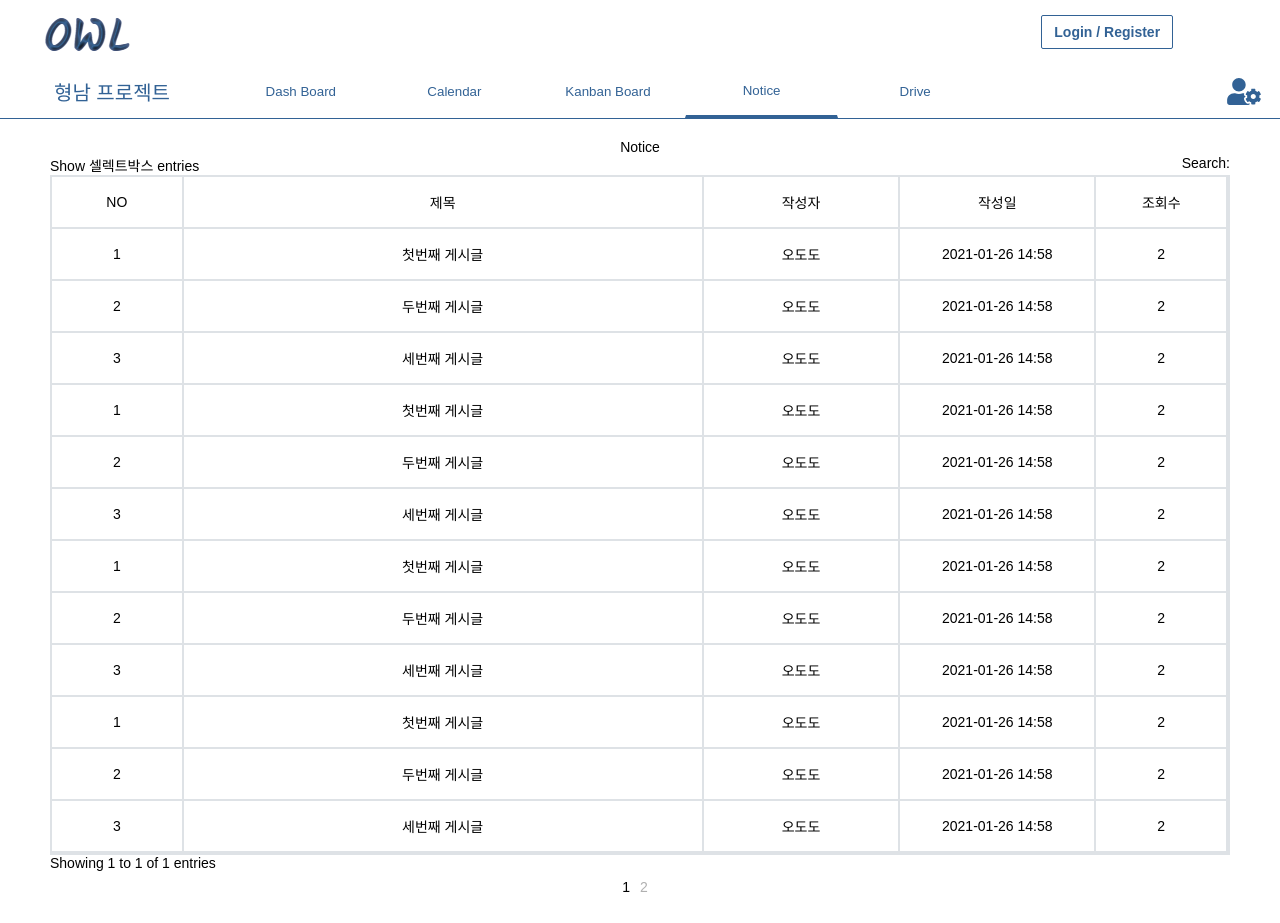
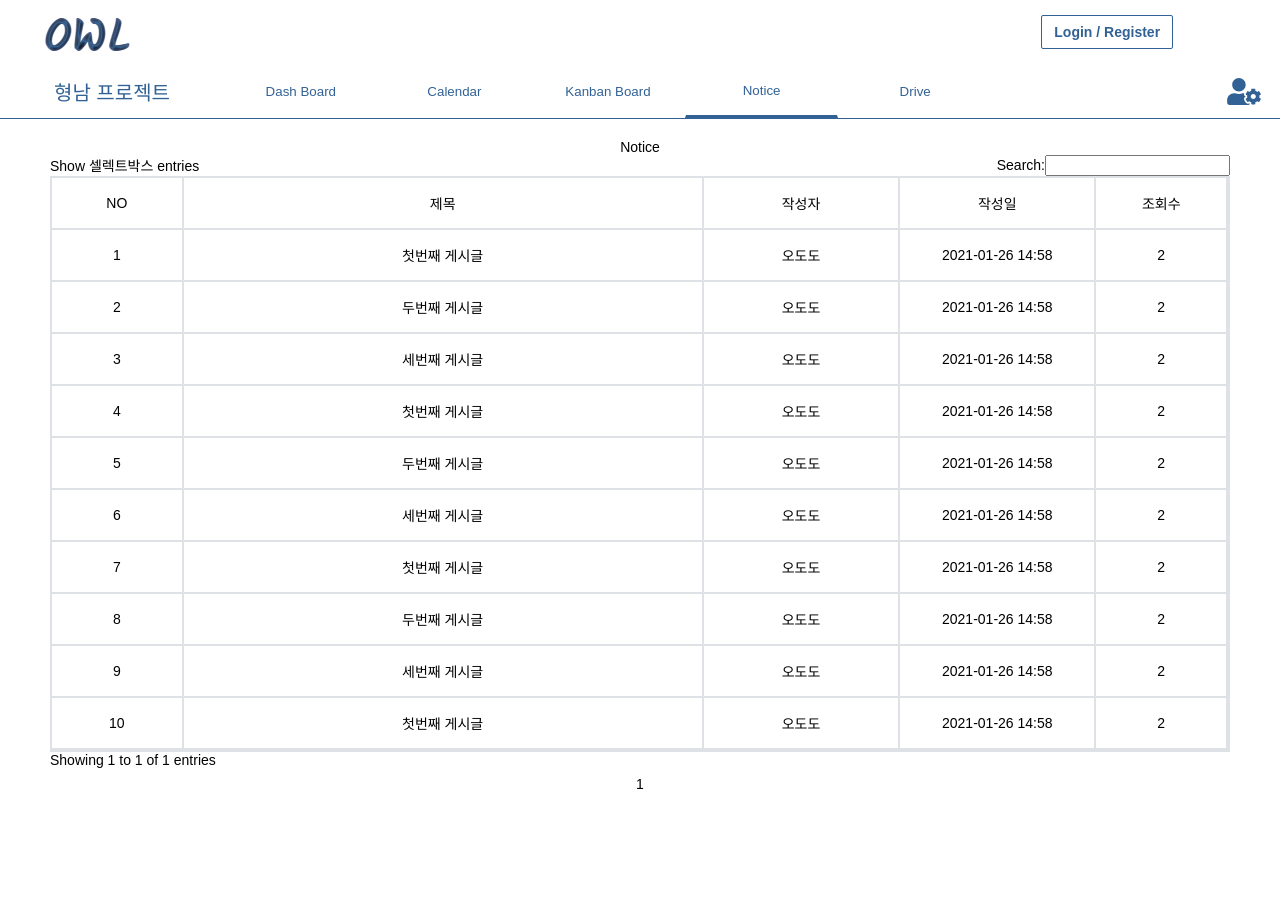
Before and after one commit to hyoungnamoh/react-owl, a Next.js app in the folder front/: page /project/projectList/projectDetail in a window 1280 px wide. Both pictures are taken after a click on the button "Notice". After the commit the page ends 820 px from the top, so only its background shows below. Built offline with nearby package versions, Linux system fonts and the light colour scheme.

Commit message:
Add: 공지사항 검색기능 추가 중

```diff
--- a/front/components/NoticeTable.tsx
+++ b/front/components/NoticeTable.tsx
@@ -1,9 +1,9 @@
 import dayjs from "dayjs";
-import { useEffect, useState } from "react";
+import { ChangeEvent, useCallback, useEffect, useRef, useState } from "react";
 import styles from '../styles/NoticeTable.module.scss';
 import PagingButton from "./PagingButton";
 
-const noticeDummyData: NoticeItem[] = [
+let noticeDummyData: NoticeItem[] = [
   {
     id: 1,
     title: '첫번째 게시글',
@@ -26,64 +26,50 @@ const noticeDummyData: NoticeItem[] = [
     view: 2,
   },
   {
-    id: 1,
+    id: 4,
     title: '첫번째 게시글',
     writer: '오도도',
     createdAt: dayjs().format('YYYY-MM-DD HH:mm'),
     view: 2,
   },
   {
-    id: 2,
+    id: 5,
     title: '두번째 게시글',
     writer: '오도도',
     createdAt: dayjs().format('YYYY-MM-DD HH:mm'),
     view: 2,
   },
   {
-    id: 3,
+    id: 6,
     title: '세번째 게시글',
     writer: '오도도',
     createdAt: dayjs().format('YYYY-MM-DD HH:mm'),
     view: 2,
   },
   {
-    id: 1,
+    id: 7,
     title: '첫번째 게시글',
     writer: '오도도',
     createdAt: dayjs().format('YYYY-MM-DD HH:mm'),
     view: 2,
   },
   {
-    id: 2,
+    id: 8,
     title: '두번째 게시글',
     writer: '오도도',
     createdAt: dayjs().format('YYYY-MM-DD HH:mm'),
     view: 2,
   },
   {
-    id: 3,
+    id: 9,
     title: '세번째 게시글',
     writer: '오도도',
     createdAt: dayjs().format('YYYY-MM-DD HH:mm'),
     view: 2,
   },
   {
-    id: 1,
+    id: 10,
     title: '첫번째 게시글',
-    writer: '오도도',
-    createdAt: dayjs().format('YYYY-MM-DD HH:mm'),
-    view: 2,
-  },
-  {
-    id: 2,
-    title: '두번째 게시글',
-    writer: '오도도',
-    createdAt: dayjs().format('YYYY-MM-DD HH:mm'),
-    view: 2,
-  },
-  {
-    id: 3,
-    title: '세번째 게시글',
     writer: '오도도',
     createdAt: dayjs().format('YYYY-MM-DD HH:mm'),
     view: 2,
@@ -93,45 +79,50 @@ const NoticeTable = () => {
   const [noticeList, setNoticeList] = useState<NoticeItem[]>([]);
   const [showing, setShowing] = useState<number>(10);
   const [currentPage, setCurrentPage] = useState<number>(1);
+  const [searchValue, setSearchValue] = useState<string>('');
+  const timerRef = useRef<number>(0);
   useEffect(() => {
     getNoticeList();
   }, [currentPage]);
 
-  const getNoticeList = (page?: number) => {
-    console.log(noticeDummyData);
+  const getNoticeList = useCallback((page?: number) => {
+    window.scrollTo(0, 0);
     if (page) {
       setCurrentPage(page);
     }
     setNoticeList(noticeDummyData);
+  }, [noticeList]);
+
+  const movePage = useCallback((page: number) => {
+    if (page !== currentPage) {
+      noticeDummyData = noticeList.map(e => {
+        e.id = e.id + 10;
+        return e;
+      });
+      getNoticeList(page);
+    }
+  }, [noticeList, currentPage]);
+
+  const getSearchResult = () => {
+    console.log(searchValue);
+    if (!searchValue) {
+      console.log('set 해줬는디요')
+      setNoticeList(noticeDummyData);
+      return;
+    }
+    setNoticeList(noticeDummyData.filter(e => e.title === searchValue || e.writer === searchValue));
   }
 
-  const movePage = (page: number) => {
-    if (page !== currentPage) {
-      noticeDummyData.push({
-        id: 4,
-        title: '네번째 게시글',
-        writer: '오도도',
-        createdAt: dayjs().format('YYYY-MM-DD HH:mm'),
-        view: 5,
-      },
-        {
-          id: 5,
-          title: '다섯번째 게시글',
-          writer: '오도도',
-          createdAt: dayjs().format('YYYY-MM-DD HH:mm'),
-          view: 2,
-        },
-        {
-          id: 6,
-          title: '여섯번째 게시글',
-          writer: '오도도',
-          createdAt: dayjs().format('YYYY-MM-DD HH:mm'),
-          view: 1,
-        });
-      getNoticeList(page);
+  const onChangeSearchValue = useCallback((e: ChangeEvent<HTMLInputElement>) => {
+    setSearchValue(e.target.value);
+    if (timerRef.current) {
+      window.clearTimeout(timerRef.current);
     }
-  }
-  console.log(currentPage);
+    timerRef.current = window.setTimeout(() => {
+      getSearchResult();
+    }, 1000);
+  }, [searchValue]);
+  console.log(noticeList);
   return (
     <>
       <div style={{ display: 'flex', justifyContent: 'center' }}>
@@ -143,6 +134,7 @@ const NoticeTable = () => {
         </div>
         <div>
           Search:
+          <input value={searchValue} onChange={onChangeSearchValue} />
         </div>
       </div>
       <div>
@@ -166,7 +158,6 @@ const NoticeTable = () => {
           </div>
           {
             noticeList.map(e => {
-              console.log(noticeList);
               return (
                 <div className={styles.tableRow}>
                   <div className={styles.tableCell} style={{ flex: 1 }}>
@@ -195,7 +186,7 @@ const NoticeTable = () => {
           Showing 1 to 1 of 1 entries
       </div>
         <div>
-          <PagingButton totalPage={noticeDummyData.length / 10 + 1} currentPage={currentPage} movePage={movePage} />
+          <PagingButton totalPage={Math.ceil(noticeDummyData.length / 10)} currentPage={currentPage} movePage={movePage} />
         </div>
       </div>
     </>
--- a/front/components/PagingButton.tsx
+++ b/front/components/PagingButton.tsx
@@ -8,6 +8,7 @@ const nextPageImg = '/images/paging/next_page_icon.png';
 
 
 const PagingButton: FC<PagingButtonProps> = ({ totalPage, currentPage, movePage }) => {
+  console.log(totalPage)
   const makePageInfo = () => {
     let total_pages = totalPage;
     let current_page = currentPage;
@@ -101,8 +102,6 @@ const PagingButton: FC<PagingButtonProps> = ({ totalPage, currentPage, movePage
     return pages;
   }
 
-  if (totalPage == 1) return null;
-
   const pages = buildPages();
   return <div className={styles.pages_wrap}> {pages} </div>;
 }
```
